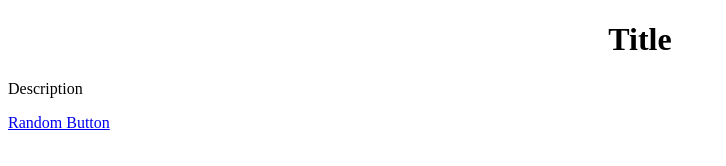
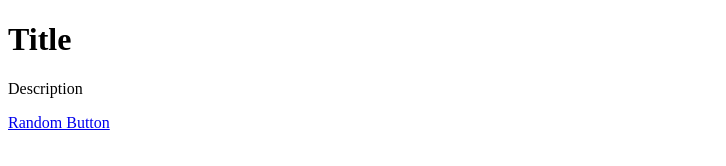
Before and after one commit to avemaro/avemaro.github.io, a plain HTML site: page index.html in a window 1280 px wide. Shown: the whole page, without its empty margins (0-726 px from the left). Drawn offline with Linux system fonts and the light colour scheme.

Commit message:
Update index.html

```diff
--- a/index.html
+++ b/index.html
@@ -4,9 +4,7 @@
     <title>My test page</title>
   </head>
   <body>
-    <div style="text-align: center">
-      <h1>Title</h1>
-    </div>
+    <h1>Title</h1>
     <p>Description</p>
     <a href="result.html">Random Button</a>
   </body>
```
